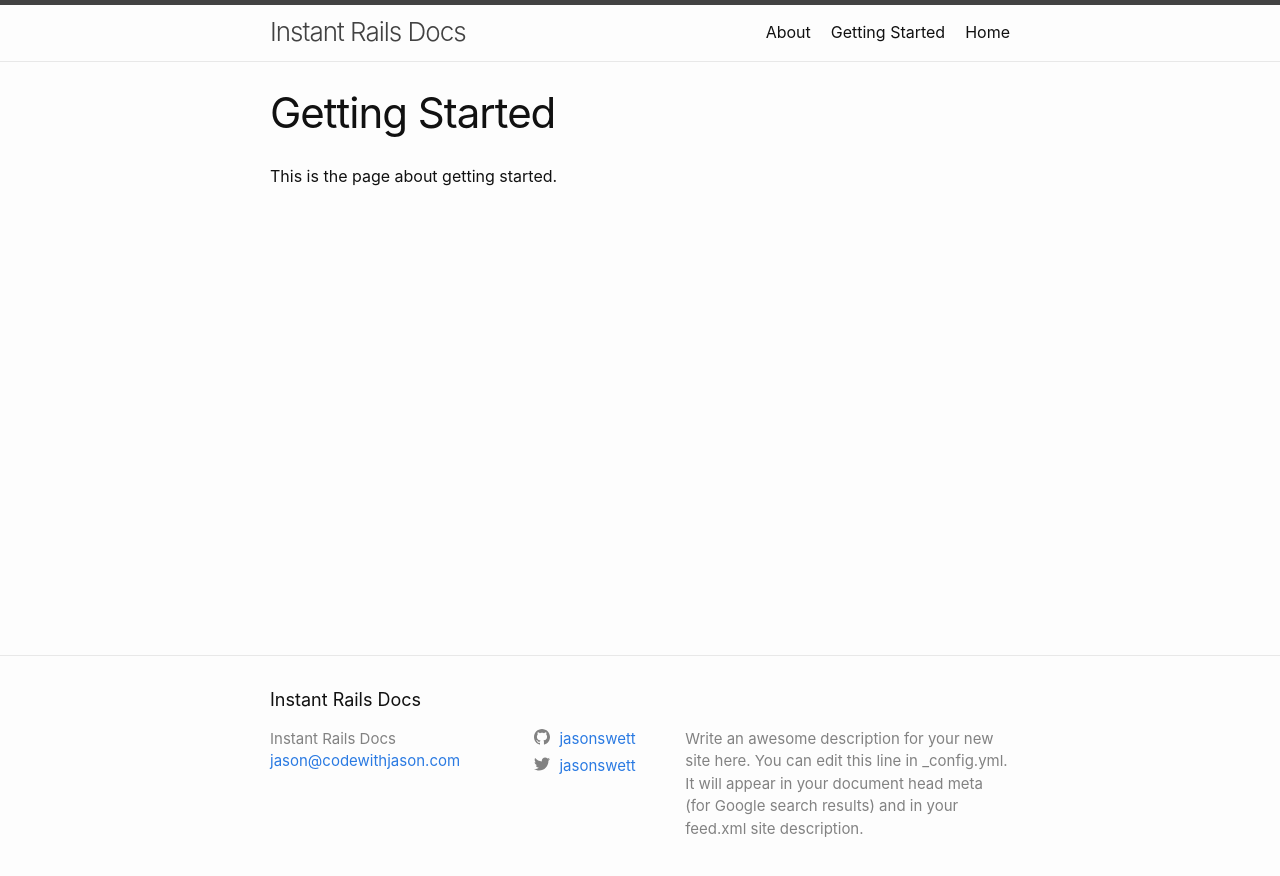
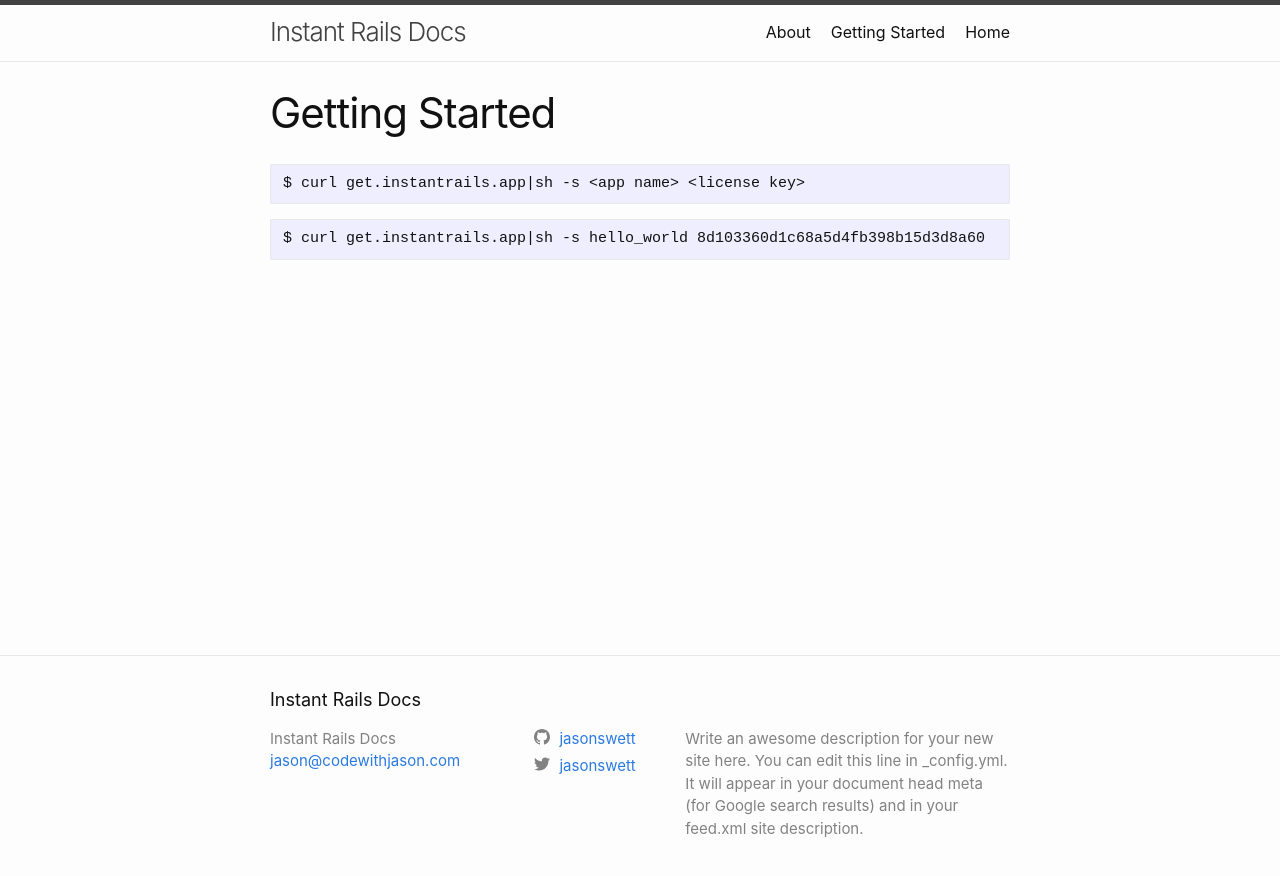
Before and after one commit to jasonswett/instant_rails_docs, a Jekyll site: the page built from getting_started.markdown, in a window 1280 px wide. Shown: the top 876 px of the page. Built offline with Jekyll 4.4.1, drawn with Linux system fonts in a browser that asks for light colours.

Commit message:
Add commands.

````diff
--- a/getting_started.markdown
+++ b/getting_started.markdown
@@ -4,4 +4,10 @@ title: Getting Started
 permalink: /getting-started/
 ---
 
-This is the page about getting started.
+```
+$ curl get.instantrails.app|sh -s <app name> <license key>
+```
+
+```
+$ curl get.instantrails.app|sh -s hello_world 8d103360d1c68a5d4fb398b15d3d8a60
+```
````
